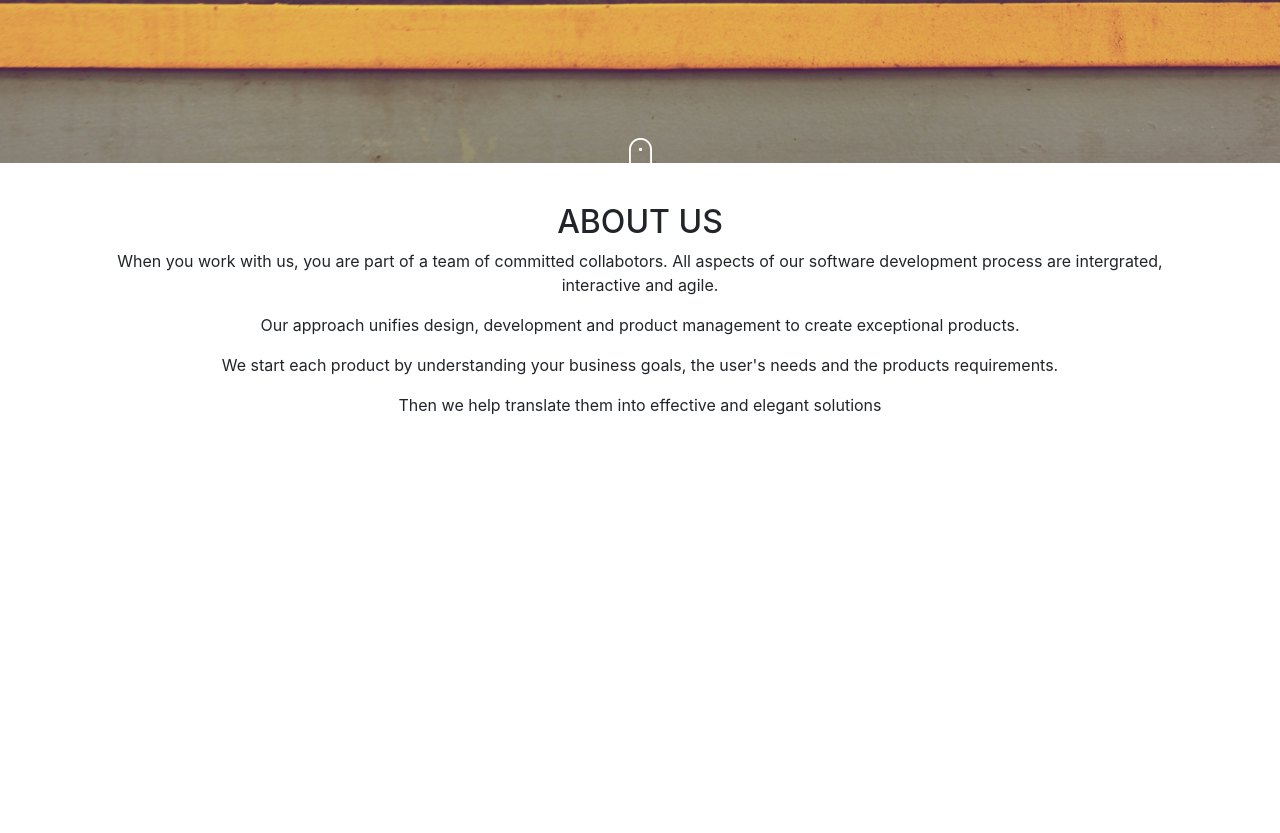
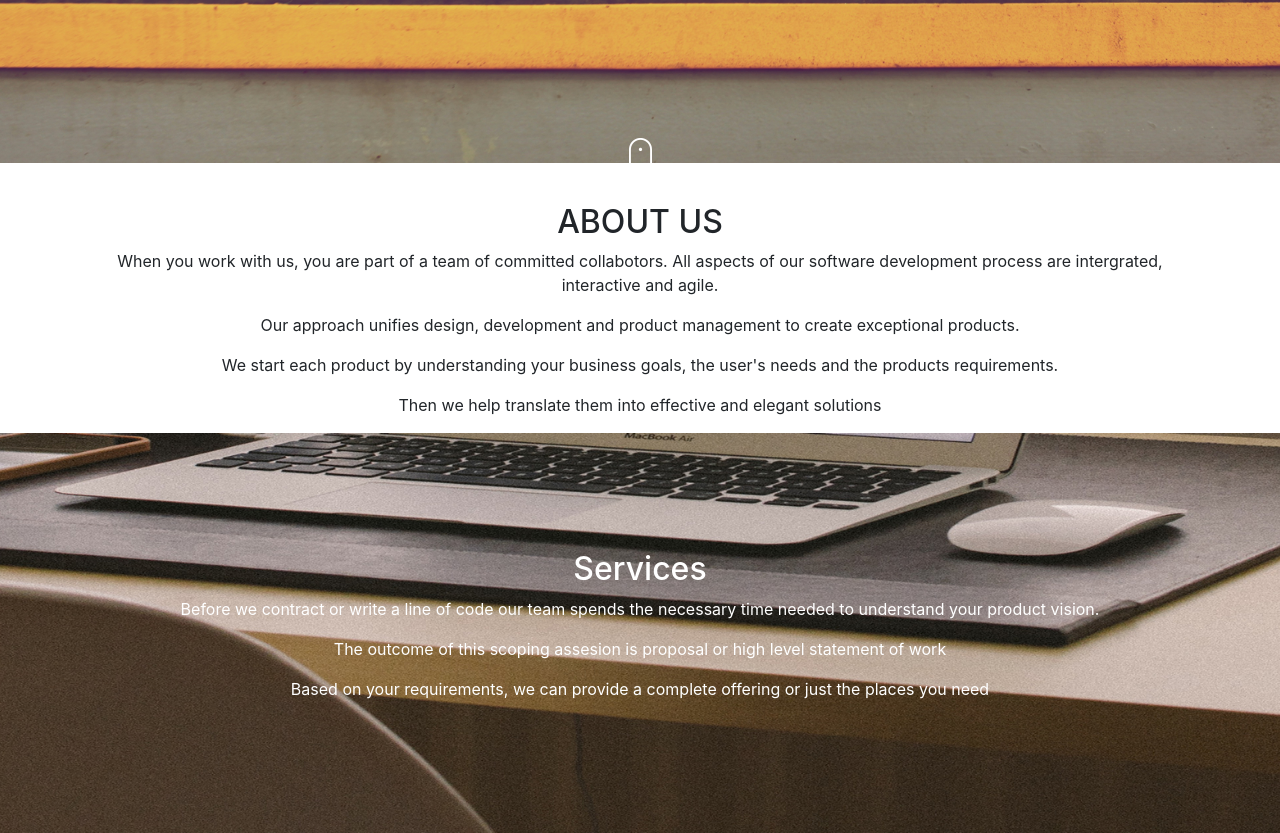
Before and after one commit to Mutembeijoe/Delani-Studios, a plain HTML site: page index.html in a window 1280 px wide. Shown: the part 637-1470 px from the top of the page. Before the commit the page ends 1070 px from the top, so only its background shows below. Drawn offline with Linux system fonts and the light colour scheme.

Commit message:
add an services section

```diff
--- a/index.html
+++ b/index.html
@@ -34,6 +34,13 @@
             <p>Then we help translate them into effective and elegant solutions</p>
         </div>
     </div>
-
+    <div id="services">
+        <div class="container">
+            <h2>Services</h2>
+            <p>Before we contract or write a line of code our team spends the necessary time needed to understand your product vision.</p>
+            <p>The outcome of this scoping assesion is proposal or high level statement of work</p>
+            <p>Based on your requirements, we can provide a complete offering or just the places you need</p>
+        </div>
+    </div>
 </body>
 </html>
--- a/styles/custom.css
+++ b/styles/custom.css
@@ -41,5 +41,15 @@
 #about{
     text-align: center;
     margin-top:40px;
-    /* text-align-last: center; */
 }
+#services{
+    display:flex;
+    background-image: url("/img/backgrounds/s_image.jpg");
+    text-align: center;
+    color:white;
+    background-position: center;
+    background-size: cover;
+    min-height:400px;
+    flex-direction: column;
+    justify-content: center;
+}
```
